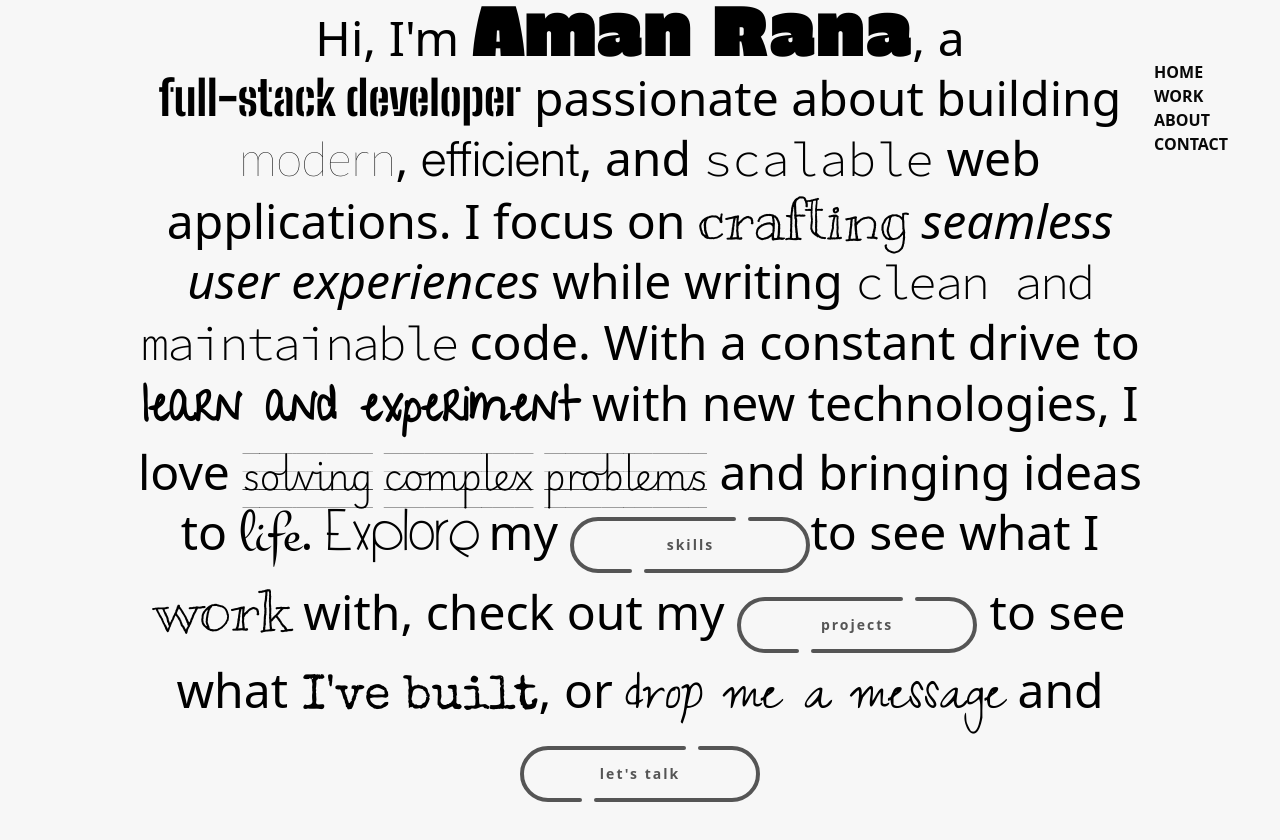
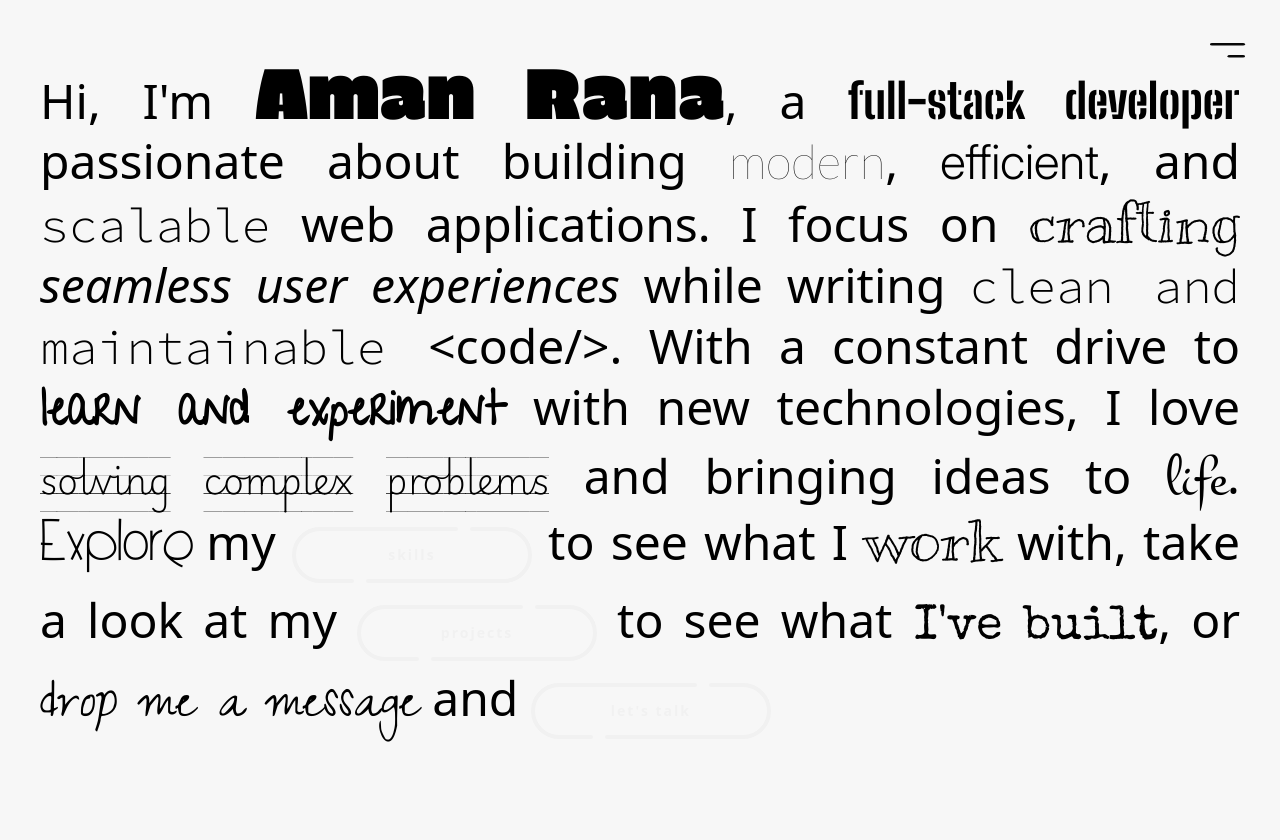
Before and after one commit to amanranahere/Portfolio, a React (Vite) app: page / in a window 1280 px wide. Shown: the top 840 px of the page. Built offline with nearby package versions, Linux system fonts and the light colour scheme.

Commit message:
change navitems to menu icon on lg screens

```diff
--- a/src/components/Buttons/ColoringButton.jsx
+++ b/src/components/Buttons/ColoringButton.jsx
@@ -6,7 +6,7 @@ const ColoringButton = ({ text, link, type }) => {
 
   return (
     <button onClick={() => navigate(link)} className="">
-      <div className="container">
+      <div className="container_btn">
         <div className={`button-home type--${type}`}>
           <div className="button__line"></div>
           <div className="button__line"></div>
--- a/src/components/Home/FirstSection.jsx
+++ b/src/components/Home/FirstSection.jsx
@@ -3,10 +3,10 @@ import ColoringButton from "../Buttons/ColoringButton.jsx";
 
 function FirstSection() {
   return (
-    <div className="h-screen mb-80 bg-[#f7f7f7] dark:bg-[#1e1919] dark:text-[#f1f1f1] flex justify-center items-center px-32">
-      <p className="text-2xl md:text-5xl font-light md:leading-tight text-center">
+    <div className="h-full lg:h-screen mb-80 bg-[#f7f7f7] dark:bg-[#1e1919] dark:text-[#f1f1f1] flex justify-center items-center p-5 md:px-10 lg:">
+      <p className="text-2xl md:text-5xl font-light leading-relaxed md:leading-tight text-justify">
         Hi, I'm{" "}
-        <span className="ericaOne-text text-4xl md:text-7xl whitespace-nowrap">
+        <span className="ericaOne-text text-5xl md:text-7xl whitespace-nowrap">
           Aman Rana
         </span>
         , a{" "}
@@ -16,28 +16,40 @@ function FirstSection() {
         passionate about building <span className="lato-text">modern</span>,{" "}
         <span className="inter-text">efficient</span>, and{" "}
         <span className="sourceCodePro-text">scalable</span> web applications. I
-        focus on <span className="kranky-text text-6xl">crafting</span>{" "}
+        focus on{" "}
+        <span className="kranky-text text-3xl md:text-6xl">crafting</span>{" "}
         <span className="italic">seamless user experiences</span> while writing{" "}
-        <span className="sourceCodePro-text tracking-tighter">
-          clean and maintainable
-        </span>{" "}
-        code. With a constant drive to{" "}
+        <span className="sourceCodePro-text ">clean and maintainable </span>{" "}
+        {"<code/>"}. With a constant drive to{" "}
         <span className="giveYouGlory-text font-semibold">
           learn and experiment
-        </span>{" "}
+        </span>
+        {"  "}
         with new technologies, I love{" "}
-        <span className="playwrite-text text-4xl whitespace-nowrap">
+        <span className="playwrite-text text-2xl md:text-4xl leading-relaxed">
           solving complex problems
         </span>{" "}
-        and bringing ideas to <span className="montez-text text-6xl">life</span>
-        . <span className="vibes-text text-6xl">Explore </span> my{" "}
-        <ColoringButton text="skills" type="A" link="/" />
-        to see what I <span className="kranky-text text-6xl">work</span> with,
-        check out my <ColoringButton text="projects" type="A" link="/work" /> to
-        see what
-        <span className="specialElite-text whitespace-nowrap"> I've built</span>
-        , or <span className="zeyada-text text-6xl">drop me a message</span> and
-        <ColoringButton text="let's talk" type="A" link="/contact" />
+        and bringing ideas to{" "}
+        <span className="montez-text text-4xl md:text-5xl lg:text-6xl">
+          life
+        </span>
+        .{" "}
+        <span className="vibes-text text-3xl md:text-5xl lg:text-6xl">
+          Explore{" "}
+        </span>{" "}
+        my <ColoringButton text="skills" type="A" link="/" /> to see what I{" "}
+        <span className="kranky-text text-4xl md:text-6xl">work</span> with,
+        take a look at my{" "}
+        <ColoringButton text="projects" type="A" link="/work" /> to see what
+        <span className="specialElite-text text-3xl md:text-5xl">
+          {" "}
+          I've built
+        </span>
+        , or{" "}
+        <span className="zeyada-text text-4xl md:text-6xl">
+          drop me a message
+        </span>{" "}
+        and <ColoringButton text="let's talk" type="A" link="/contact" />
       </p>
     </div>
   );
--- a/src/components/Navbar/Navbar.jsx
+++ b/src/components/Navbar/Navbar.jsx
@@ -32,10 +32,11 @@ function Navbar() {
   ];
 
   return (
-    <div className="max-w-max fixed top-0 right-0 z-[9999] md:mix-blend-difference">
-      {/* menu svg for sm screens */}
+    <>
+      <div className="max-w-max fixed top-0 right-0 z-[9999] mix-blend-difference">
+        {/* menu svg */}
         <div
-        className="md:hidden fixed top-0 right-0 mr-5 mt-10 cursor-pointer z-[99999] mix-blend-difference"
+          className="fixed top-10 right-5 cursor-pointer z-[999] "
           onClick={handleClick}
         >
           <svg width="50" height="25" viewBox="0 0 50 25">
@@ -51,7 +52,7 @@ function Navbar() {
               height="2.6"
               x="0"
               y="3"
-            fill={isMenuOpen ? "white" : "black"}
+              fill="white"
               rx="2"
               ry="2"
             />
@@ -67,11 +68,12 @@ function Navbar() {
               height="2.6"
               x="17.5"
               y="15"
-            fill={isMenuOpen ? "white" : "black"}
+              fill="white"
               rx="2"
               ry="2"
             />
           </svg>
+        </div>
       </div>
 
       {/* when menu is open */}
@@ -80,9 +82,9 @@ function Navbar() {
         animate={{ x: isMenuOpen ? 0 : "100%" }}
         exit={{ x: "100%" }}
         transition={{ duration: 0.35, ease: [0.25, 1, 0.5, 1] }}
-        className="bg-[#1a1a1a] fixed inset-0 z-[9999] pointer-events-auto"
+        className="bg-[#1a1a1a] fixed inset-0 z-[999] pointer-events-auto flex flex-col justify-end items-start"
       >
-        <ul className="absolute bottom-32 p-6">
+        <ul className="absolute p-6">
           {navItems.map((item, index) => (
             <li key={item.name}>
               <motion.div className="overflow-hidden">
@@ -104,7 +106,7 @@ function Navbar() {
                   initial="hidden"
                   whileInView="visible"
                   viewport={{ once: true }}
-                  className=" text-white hover:text-white/60 active:text-white/60 text-6xl py-1"
+                  className=" text-white hover:text-white/60 active:text-white/60 text-6xl md:text-9xl py-1"
                   onClick={() => {
                     navigate(item.slug);
                     setIsMenuOpen(false);
@@ -117,40 +119,7 @@ function Navbar() {
           ))}
         </ul>
       </motion.div>
-
-      {/* nav items list on md and lg screens */}
-      <div className="hidden md:flex mr-8 mt-10 z-[9999]">
-        <ul
-          className="m-5"
-          onMouseEnter={() => setIsHovered(true)}
-          onMouseLeave={() => {
-            setIsHovered(false);
-            setHoveredItem(null);
-          }}
-        >
-          {navItems.map((item) => (
-            <li key={item.name}>
-              <button
-                onClick={() => navigate(item.slug)}
-                onMouseEnter={() => setHoveredItem(item.name)}
-                className="font-extrabold text-[#fff] hover:text-white/60 transition duration-200"
-              >
-                {item.name}
-              </button>
-            </li>
-          ))}
-        </ul>
-      </div>
-
-      {/* Overlay div that appears when hovered */}
-      {/* {isHovered && (
-        <div className="hidden lg:flex justify-center items-center fixed inset-0 bg-black z-[99]">
-          <div className="z-50 text-[20vw] bg-black text-white font-bold">
-            {hoveredItem}
-          </div>
-        </div>
-      )} */}
-    </div>
+    </>
   );
 }
 
--- a/src/index.css
+++ b/src/index.css
@@ -134,8 +134,8 @@ body {
 /* coloring button - start */
 
 .type--A {
-  --line_color: #555555;
-  --back_color: #ffecf6;
+  --line_color: #f1f1f1;
+  --back_color: #555555;
 }
 .type--B {
   --line_color: #1b1919;
@@ -375,16 +375,15 @@ body {
   }
 }
 
-.container {
+.container_btn {
   width: 100%;
   height: 70px;
-  display: flex;
-  flex-direction: column;
+  display: inline-flex;
   justify-content: center;
   align-items: center;
 }
 .button-home:not(:last-child) {
-  margin-bottom: 64px;
+  margin-bottom: 0;
 }
 
 /* coloring button - end */
--- a/src/pages/About.jsx
+++ b/src/pages/About.jsx
@@ -3,9 +3,17 @@ import PageTransition from "../components/Transitions/PageTransition";
 
 function About() {
   return (
-    <div className="h-screen text-xl flex justify-center items-center">
-      About page
-    </div>
+    <>
+      <div className="h-screen text-xl flex justify-center items-center">
+        About page
+      </div>
+      <div className="h-screen text-xl flex justify-center items-center bg-red-950">
+        About page
+      </div>
+      <div className="h-screen text-xl flex justify-center items-center bg-blue-950">
+        About page
+      </div>
+    </>
   );
 }
 
```
Lines whose indentation alone changed are shown as unchanged.
